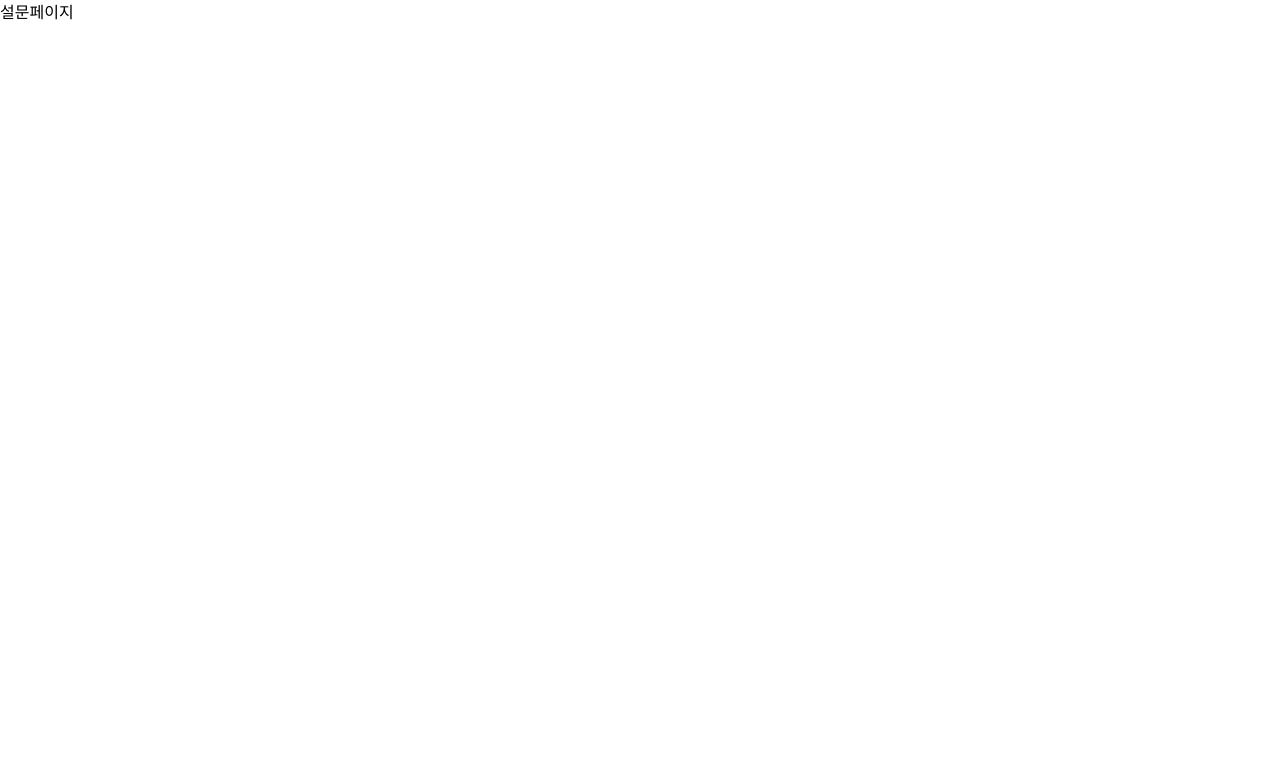
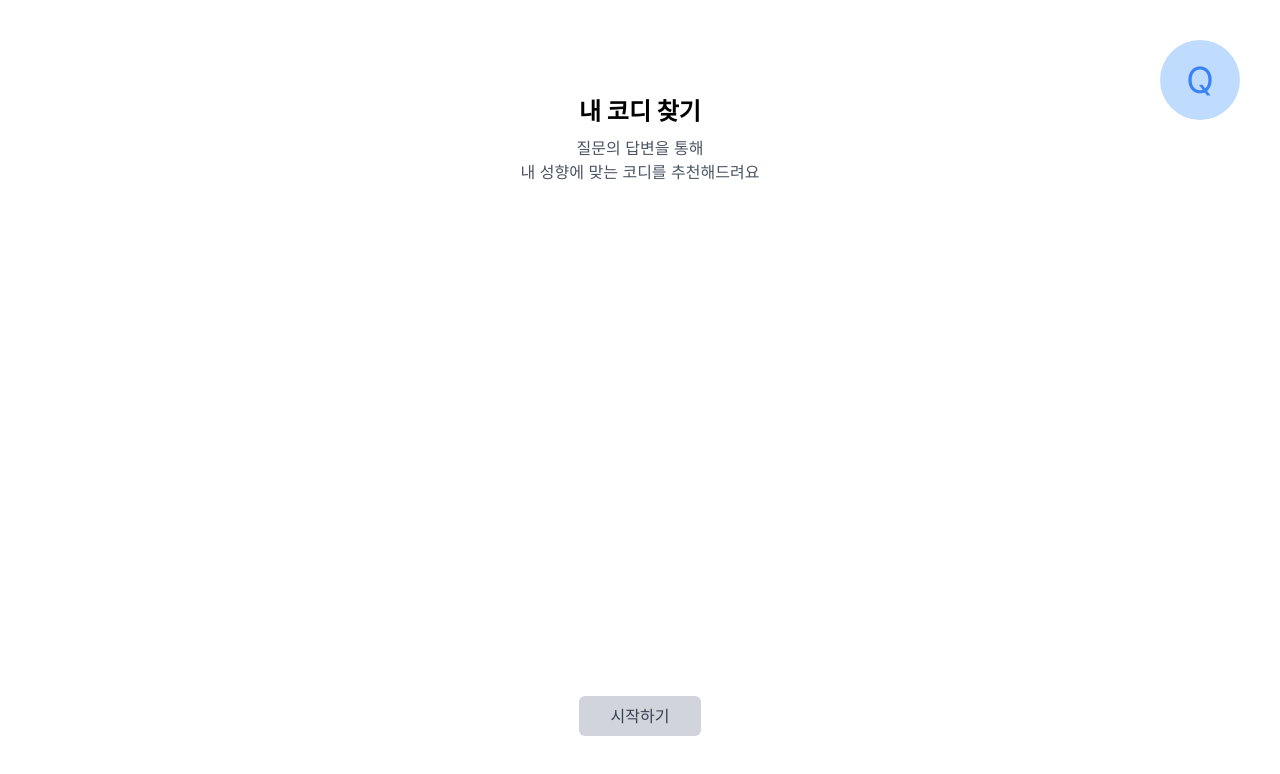
Before and after one commit to 6chenodongja/6che, a Next.js app: page /surveypage in a window 1280 px wide. Shown: the top 774 px of the page. Built offline with nearby package versions, Linux system fonts and the light colour scheme.

Commit message:
add & test: 설문 초기페이지 작업중

```diff
--- a/src/app/(providers)/(root)/surveypage/page.tsx
+++ b/src/app/(providers)/(root)/surveypage/page.tsx
@@ -1,7 +1,9 @@
+// src/app/(providers)/(root)/surveypage/page.tsx
 import React from 'react';
+import SurveyLayout from './surveylayout';
 
 function surveypage() {
-    return <div>설문페이지</div>;
+    return <SurveyLayout />;
 }
 
 export default surveypage;
--- /dev/null
+++ b/src/app/(providers)/(root)/surveypage/surveylayout.tsx
@@ -0,0 +1,23 @@
+// src/app/(providers)/(root)/surveypage/surveylayout.tsx
+import React from 'react';
+
+const SurveyLayout: React.FC = () => {
+    return (
+        <div className="relative flex flex-col items-center justify-between h-screen bg-white">
+            <div className="absolute top-10 right-10 w-20 h-20 bg-blue-200 rounded-full flex items-center justify-center">
+                <span className="text-blue-500 text-4xl">Q</span>
+            </div>
+            <div className="flex flex-col items-center mt-24">
+                <h1 className="text-2xl font-bold mb-2">내 코디 찾기</h1>
+                <p className="text-center text-gray-600">
+                    질문의 답변을 통해<br />내 성향에 맞는 코디를 추천해드려요
+                </p>
+            </div>
+            <button className="mb-16 px-8 py-2 bg-gray-300 text-gray-700 rounded-md">
+                시작하기
+            </button>
+        </div>
+    );
+};
+
+export default SurveyLayout;
```
